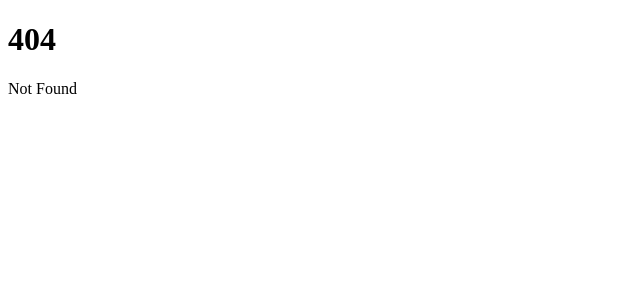
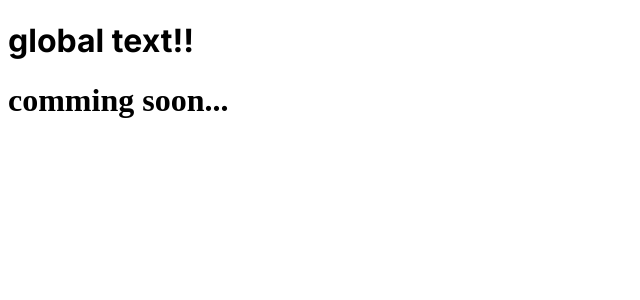
Before and after one commit to Sergey5588/my-site, a SvelteKit app: page /games in a window 1280 px wide. Before the commit this address had no page. Shown: the top 300 px of the page, without its empty margins (0-640 px from the left). Built offline with nearby package versions, Linux system fonts and the light colour scheme.

Commit message:
moved css to separate file

```diff
--- /dev/null
+++ b/src/main.css
@@ -0,0 +1,43 @@
+
+* {
+    font-family: "Inter", sans-serif !important;
+}
+
+:root {
+    --bg-color: #121619;
+    --font-color: #F7FFF6;
+    --first-color: #63C132;
+    --second-color: #19310D;
+    --third-color: #DEF3D2;
+}
+
+body {
+
+    background-color: var(--bg-color);
+    color: var(--font-color);
+}
+
+
+
+
+button {
+    padding: 10px 20px;
+    font-size: 16px;
+    background-color: var(--first-color);
+    color: var(--font-color);
+    border: none;
+    border-radius: 8px;
+    transition: transform 0.2s ease, box-shadow 0.2s ease;
+    cursor: pointer;
+}
+
+/* Увеличение при hover */
+button:hover {
+    transform: scale(1.1);
+    box-shadow: 0 4px 8px rgba(0, 0, 0, 0.2);
+}
+
+/* Уменьшение при нажатии */
+button:active {
+    transform: scale(0.95);
+}
--- /dev/null
+++ b/src/routes/+layout.svelte
@@ -0,0 +1,19 @@
+
+
+<style>
+    @import '../main.css';
+</style>
+
+<script>
+
+    let {children} =$props();
+</script>
+
+<h1>
+    global text!!
+</h1>
+
+
+
+
+{@render children()}
--- /dev/null
+++ b/src/routes/games/+page.svelte
@@ -0,0 +1,3 @@
+<h1>
+    comming soon...
+</h1>
```
Also changed, not shown: src/routes/+page.svelte (+4 -56 lines).
